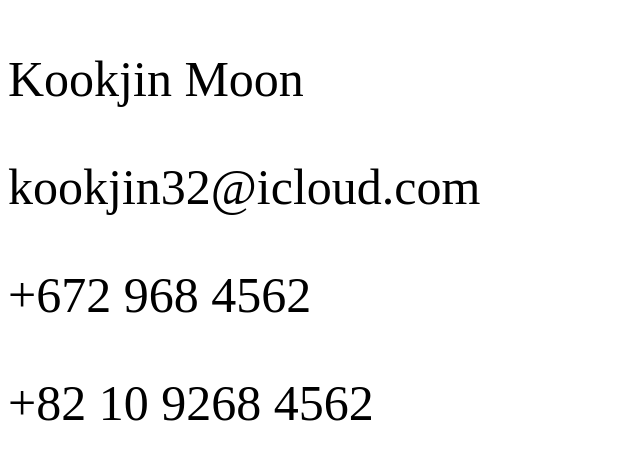
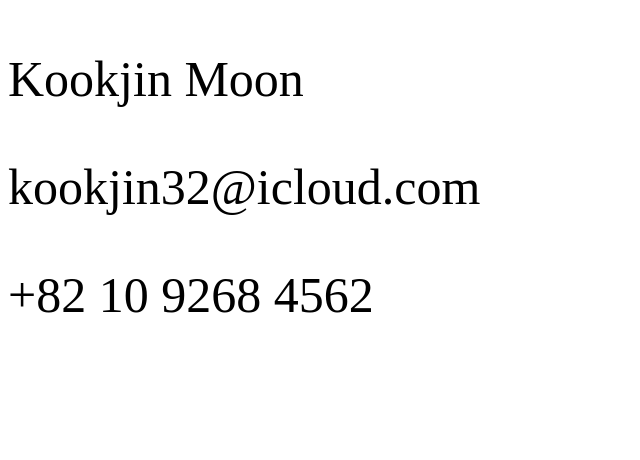
Before and after one commit to inquirykookjin/inquirykookjin.github.io, a plain HTML site: page index.html in a window 1280 px wide. Shown: the whole page, without its empty margins (0-640 px from the left). Drawn offline with Linux system fonts and the light colour scheme.

Commit message:
Update index.html

```diff
--- a/index.html
+++ b/index.html
@@ -11,7 +11,6 @@
 <h1></h1>
   <p>Kookjin Moon</p>
   <p>kookjin32@icloud.com</p>
-  <p>+672 968 4562</p>
 <p>+82 10 9268 4562</p>
 </body>
 </html>
```
